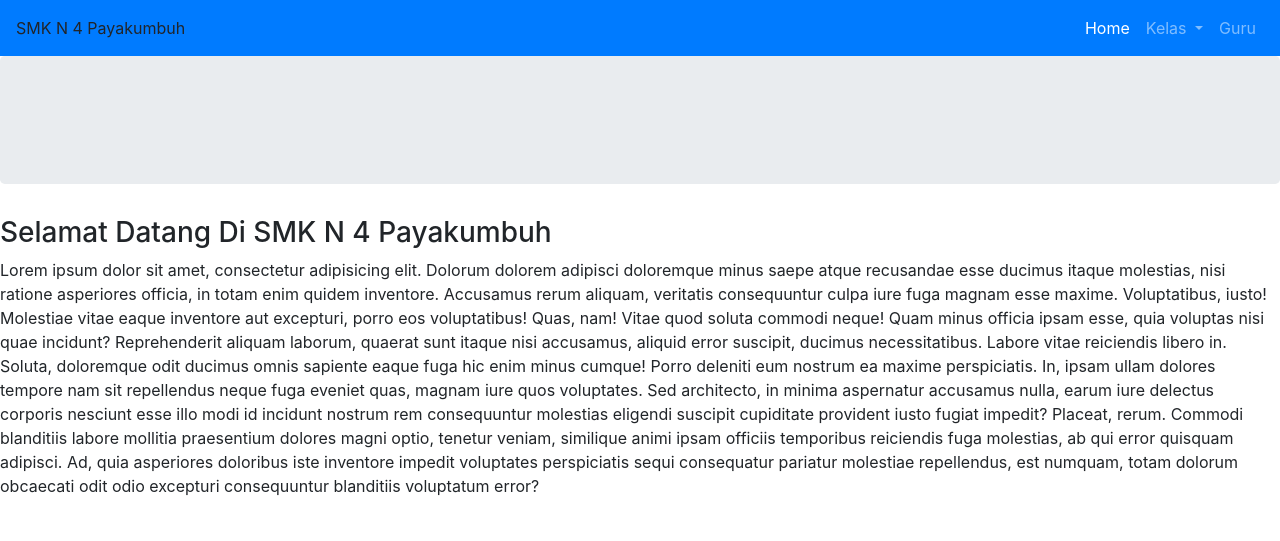
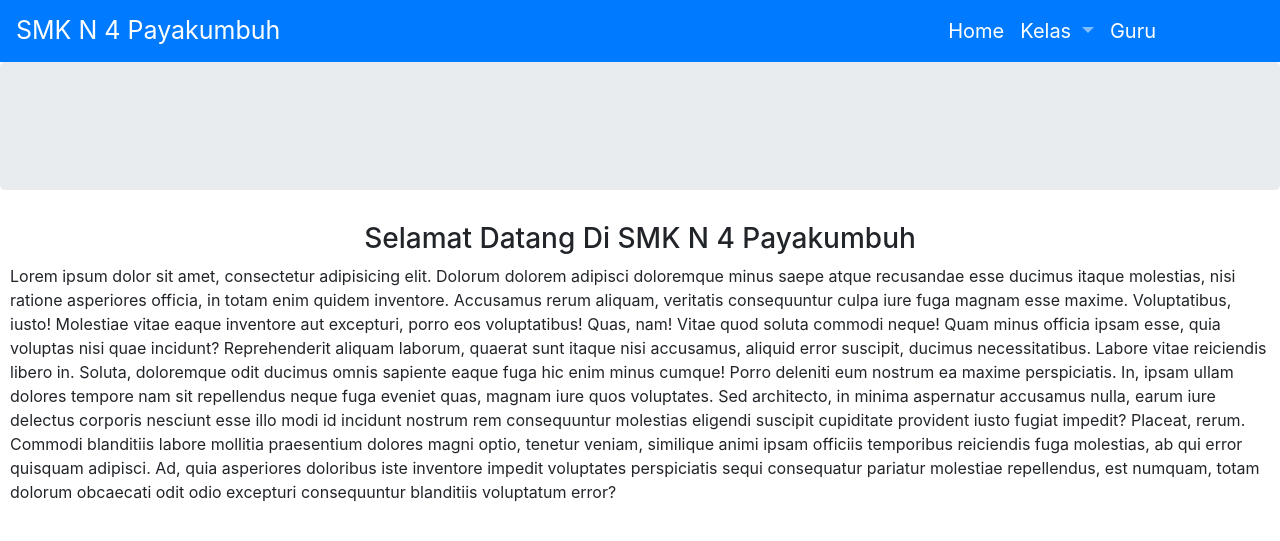
Before and after one commit to Vaquos/vaquos.github.io, a PHP site: page / in a window 1280 px wide. Shown: the top 541 px of the page. Run offline with PHP 8.4, Linux system fonts and the light colour scheme; some libraries are stand-ins or nearby versions.

Commit message:
menambahkan css

```diff
--- a/index.css
+++ b/index.css
@@ -1,3 +1,31 @@
-body{
-    background-color: aqua;
+*{
+    margin: 0;
+    padding: 0;
 }
+
+nav ul{
+    margin-right: 100px;
+}
+
+nav ul li a{
+    font-size: 20px;
+}
+
+span{
+    color: white;
+}
+
+.judul{
+    color: white;
+    font-size: 25px;
+}
+
+.content h3{
+    text-align: center;
+}
+
+.content p {
+    display: flex;
+    margin-left: 10px;
+    margin-right: 10px;
+}
```
